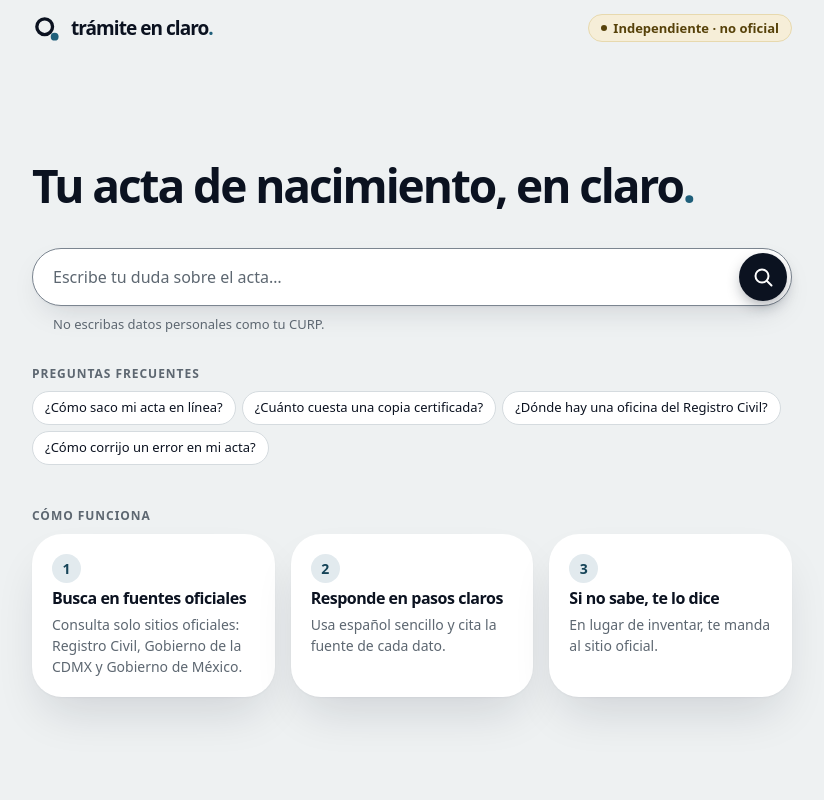
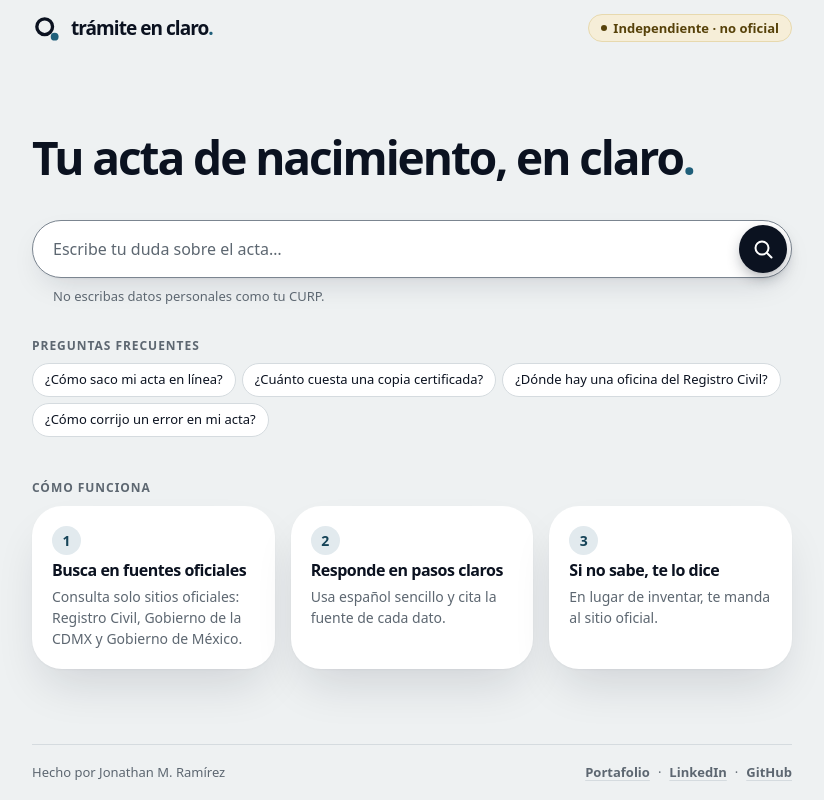
Before and after one commit to jonnschenk/Tramite-en-claro, a React (Vite) app in the folder frontend/: page / in a window 1280 px wide. Shown: the whole page, without its empty margins (228-1052 px from the left). Built offline with nearby package versions, Linux system fonts and the light colour scheme; no server answers.

Commit message:
Frontend: footer con créditos y links a portafolio, LinkedIn y GitHub

```diff
--- a/frontend/src/App.jsx
+++ b/frontend/src/App.jsx
@@ -9,6 +9,7 @@ import NoInfoState from './components/NoInfoState.jsx';
 import OffTopicState from './components/OffTopicState.jsx';
 import ErrorState from './components/ErrorState.jsx';
 import HowItWorks from './components/HowItWorks.jsx';
+import Credits from './components/Credits.jsx';
 
 // Preguntas que el corpus sí cubre (fuentes 01, 02, 05 y 06).
 const SUGGESTIONS = [
@@ -88,6 +89,7 @@ function App() {
             <h1 className="hero__title">
               Tu acta de nacimiento, en claro<span className="hero__dot">.</span>
             </h1>
+            <Credits className="hero__credits" />
           </div>
         ) : (
           <h1 className="visually-hidden">Trámite en claro</h1>
@@ -125,6 +127,9 @@ function App() {
           )}
         </section>
       </main>
+      <footer className={`footer${isIdle ? ' footer--home' : ''}`}>
+        <Credits />
+      </footer>
     </>
   );
 }
--- /dev/null
+++ b/frontend/src/components/Credits.jsx
@@ -0,0 +1,30 @@
+const LINKS = [
+  { label: 'Portafolio', href: 'https://nathan-portafolio.web.app' },
+  { label: 'LinkedIn', href: 'https://www.linkedin.com/in/jonathan-ram%C3%ADrez-2b0043246' },
+  { label: 'GitHub', href: 'https://github.com/jonnschenk' },
+];
+
+// Quién hizo la herramienta. Se usa en el footer y, en el home de móvil, debajo del título
+// (ahí abajo está el buscador fijo y no cabe un footer sin scroll).
+function Credits({ className = '' }) {
+  return (
+    <p className={`credits ${className}`.trim()}>
+      <span className="credits__by">Hecho por Jonathan M. Ramírez</span>
+      <span className="credits__links">
+        {LINKS.map((link) => (
+          <span key={link.label} className="credits__item">
+            <span className="credits__sep" aria-hidden="true">
+              ·
+            </span>
+            <a className="credits__link" href={link.href} target="_blank" rel="noopener noreferrer">
+              {link.label}
+              <span className="visually-hidden"> (abre en otra pestaña)</span>
+            </a>
+          </span>
+        ))}
+      </span>
+    </p>
+  );
+}
+
+export default Credits;
--- /dev/null
+++ b/frontend/src/styles/_credits.scss
@@ -0,0 +1,95 @@
+@use 'tokens' as *;
+@use 'mixins' as *;
+
+.credits {
+  margin: 0;
+  color: $color-text-secondary;
+  font-size: 0.8125rem;
+  line-height: 1.6;
+
+  &__by {
+    white-space: nowrap;
+  }
+
+  &__sep {
+    margin-inline: 8px;
+  }
+
+  // En pantallas angostas: el nombre en una línea y los links en la siguiente.
+  @media (max-width: 559px) {
+    &__links {
+      display: block;
+    }
+
+    &__item:first-child &__sep {
+      display: none;
+    }
+  }
+
+  &__link {
+    color: inherit;
+    font-weight: 600;
+    text-decoration: underline;
+    text-decoration-color: $color-border;
+    text-underline-offset: 3px;
+
+    &:hover {
+      color: $color-accent-hover;
+      text-decoration-color: currentColor;
+    }
+  }
+}
+
+.footer {
+  width: $container-width;
+  margin-inline: auto;
+  padding-top: 16px;
+  // En móvil el buscador está fijo abajo: el footer deja ese espacio libre para que no lo tape.
+  padding-bottom: calc(#{$ask-bar-space} + env(safe-area-inset-bottom));
+  border-top: 1px solid $color-border;
+
+  @include web {
+    display: flex;
+    align-items: center;
+    min-height: $footer-height;
+    padding-block: 0;
+  }
+
+  // Home: en desktop va abajo, alineado a la columna del contenido; en móvil se oculta
+  // porque los créditos ya están debajo del título.
+  &--home {
+    display: none;
+
+    @include web {
+      display: flex;
+      width: min(92%, $home-column-max);
+    }
+  }
+}
+
+// En el footer: el nombre a la izquierda y los links a la derecha.
+// Si no caben juntos (móvil), los links bajan a la siguiente línea.
+.footer .credits {
+  display: flex;
+  flex-wrap: wrap;
+  justify-content: space-between;
+  column-gap: 16px;
+  width: 100%;
+
+  .credits__links {
+    display: block;
+  }
+
+  .credits__item:first-child .credits__sep {
+    display: none;
+  }
+}
+
+// Créditos debajo del título del home: solo en móvil y tablet.
+.hero__credits {
+  margin-top: 12px;
+
+  @include web {
+    display: none;
+  }
+}
--- a/frontend/src/styles/_layout.scss
+++ b/frontend/src/styles/_layout.scss
@@ -1,19 +1,17 @@
 @use 'tokens' as *;
 @use 'mixins' as *;
-
-// Alto de la barra fija de abajo en móvil (unos 110 px) más aire para que no tape el contenido.
-$ask-bar-space: 140px;
 
 .page {
   width: $container-width;
   margin-inline: auto;
   padding-top: 24px;
-  padding-bottom: calc(#{$ask-bar-space} + env(safe-area-inset-bottom));
+  // Con resultados, el espacio para el buscador fijo de móvil lo deja el footer.
+  padding-bottom: 32px;
   display: grid;
   gap: 16px;
 
   @include web {
-    padding-bottom: 64px;
+    padding-bottom: 48px;
     gap: 24px;
   }
 
@@ -21,6 +19,7 @@ $ask-bar-space: 140px;
   // así el aire se reparte entre las secciones en lugar de quedar todo arriba y abajo.
   &--idle {
     min-height: calc(100dvh - #{$header-height});
+    padding-bottom: calc(#{$ask-bar-space} + env(safe-area-inset-bottom));
     display: flex;
     flex-direction: column;
     padding-top: clamp(24px, 5vh, 48px);
@@ -33,7 +32,8 @@ $ask-bar-space: 140px;
     @include web {
       display: grid;
       width: min(92%, $home-column-max);
-      padding-block: clamp(32px, 7vh, 72px);
+      min-height: calc(100dvh - #{$header-height} - #{$footer-height});
+      padding-block: clamp(24px, 5vh, 72px);
       align-content: center;
       gap: 0;
 
--- a/frontend/src/styles/_tokens.scss
+++ b/frontend/src/styles/_tokens.scss
@@ -54,6 +54,9 @@ $tracking-eyebrow: 0.08em;
 
 $touch-target: 48px;
 $header-height: 56px;
+$footer-height: 56px;
+// Alto de la barra fija de abajo en móvil (unos 110 px) más aire para que no tape el contenido.
+$ask-bar-space: 140px;
 $container-max: 1240px;
 $container-width: min(92%, $container-max);
 $home-column-max: 760px;
--- a/frontend/src/styles/main.scss
+++ b/frontend/src/styles/main.scss
@@ -10,3 +10,4 @@
 @use 'sources';
 @use 'status';
 @use 'how-it-works';
+@use 'credits';
```
